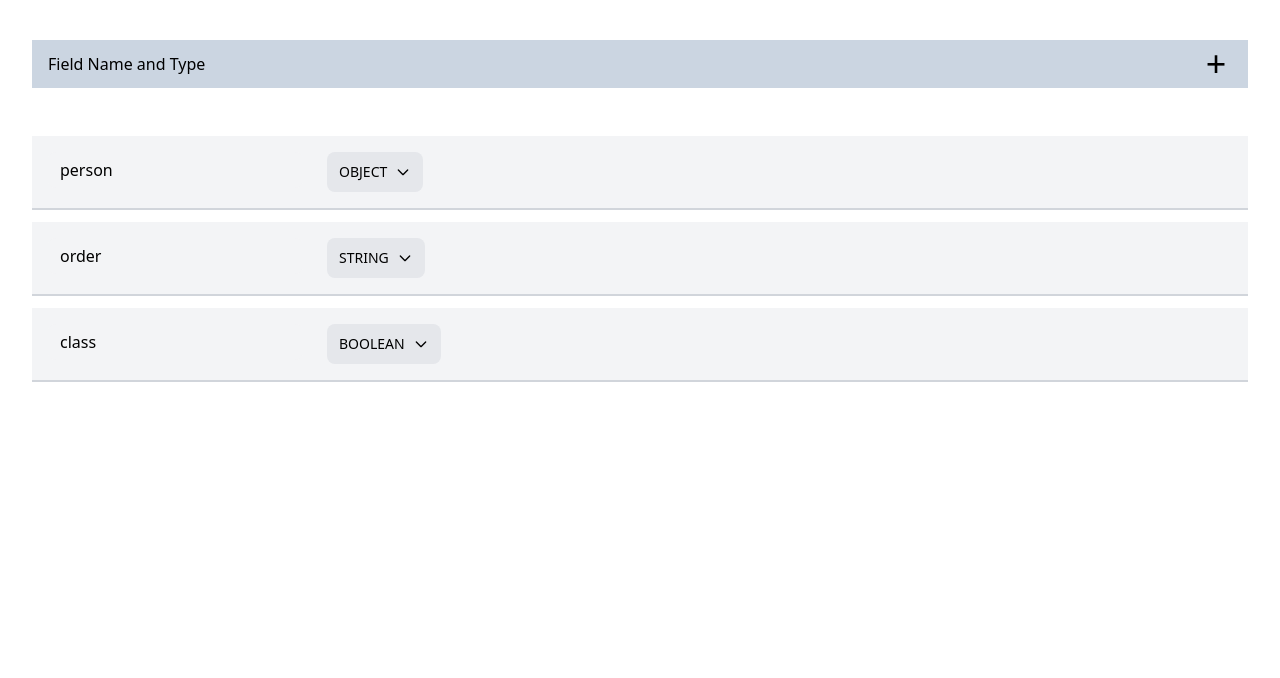
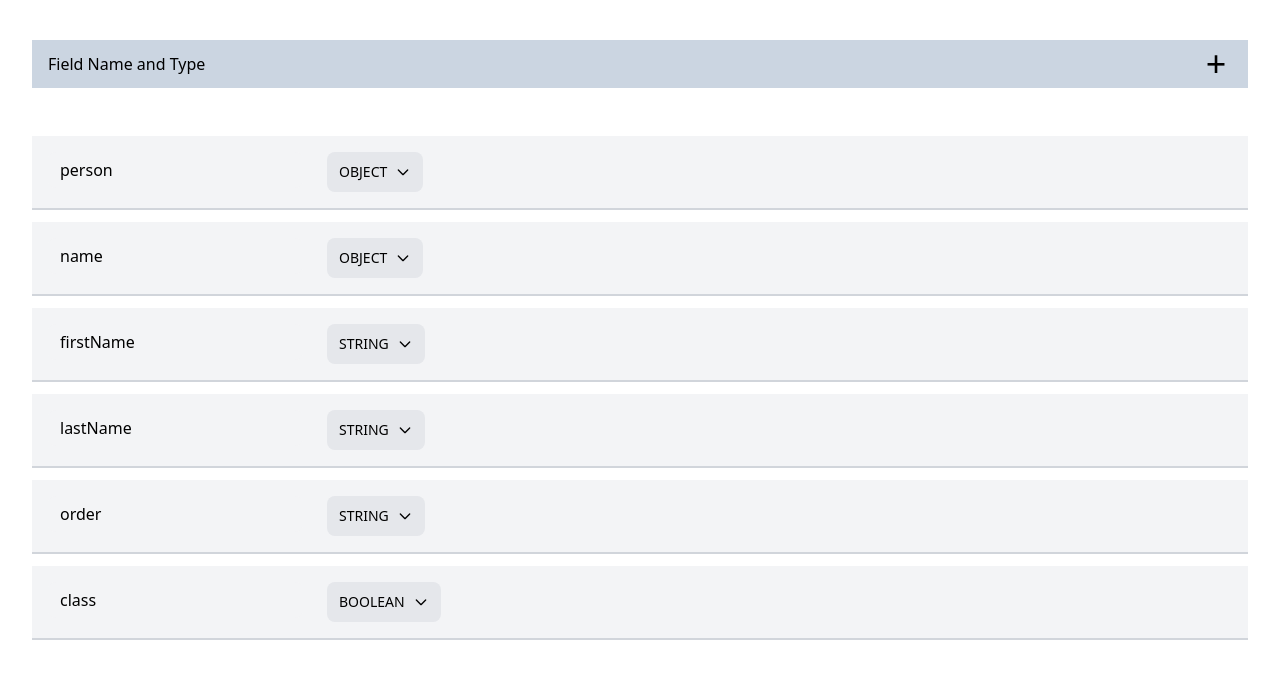
Before and after one commit to anshkush92/cosmocloud, a React (Create React App) app: page / in a window 1280 px wide. Shown: the top 678 px of the page. Built offline with nearby package versions, Linux system fonts and the light colour scheme.

Commit message:
Now able to render all the recursive comments in the same level, need to do that in the recursive level
Signed-off-by: anshkush92college <imt_2020013@iiitm.ac.in>

```diff
--- a/src/components/row/Row.jsx
+++ b/src/components/row/Row.jsx
@@ -9,7 +9,7 @@ import Field from '../input/Field';
 import dataTypes from '../../constants/dataTypes';
 
 const Row = ({ item }) => {
-  const { body, dataType } = item;
+  const { body, dataType, items } = item;
 
   const [currentDataType, setCurrentDataType] = useState(
     dataType.toUpperCase()
@@ -20,6 +20,7 @@ const Row = ({ item }) => {
   };
 
   return (
+    <>
       <div className='flex bg-gray-100 group hover:bg-gray-200 mx-8 my-1 p-4 border-b-2 border-gray-300 gap-4 items-center justify-between'>
         <div className='flex'>
           <Field body={body} />
@@ -34,6 +35,11 @@ const Row = ({ item }) => {
           <DeleteRow />
         </div>
       </div>
+
+      {items?.map((item, index) => (
+        <Row item={item} key={index} />
+      ))}
+    </>
   );
 };
 
```
Lines whose indentation alone changed are shown as unchanged.
